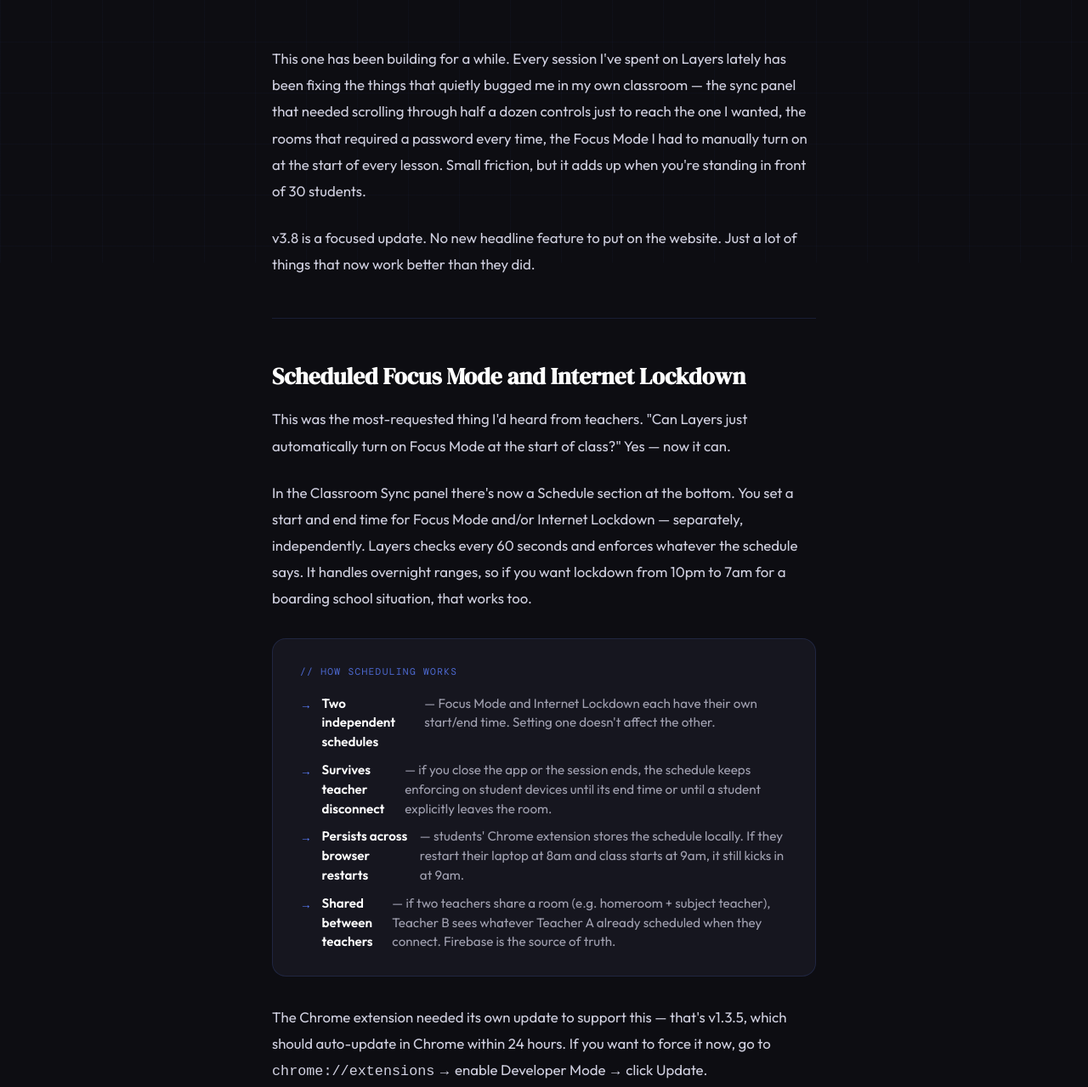
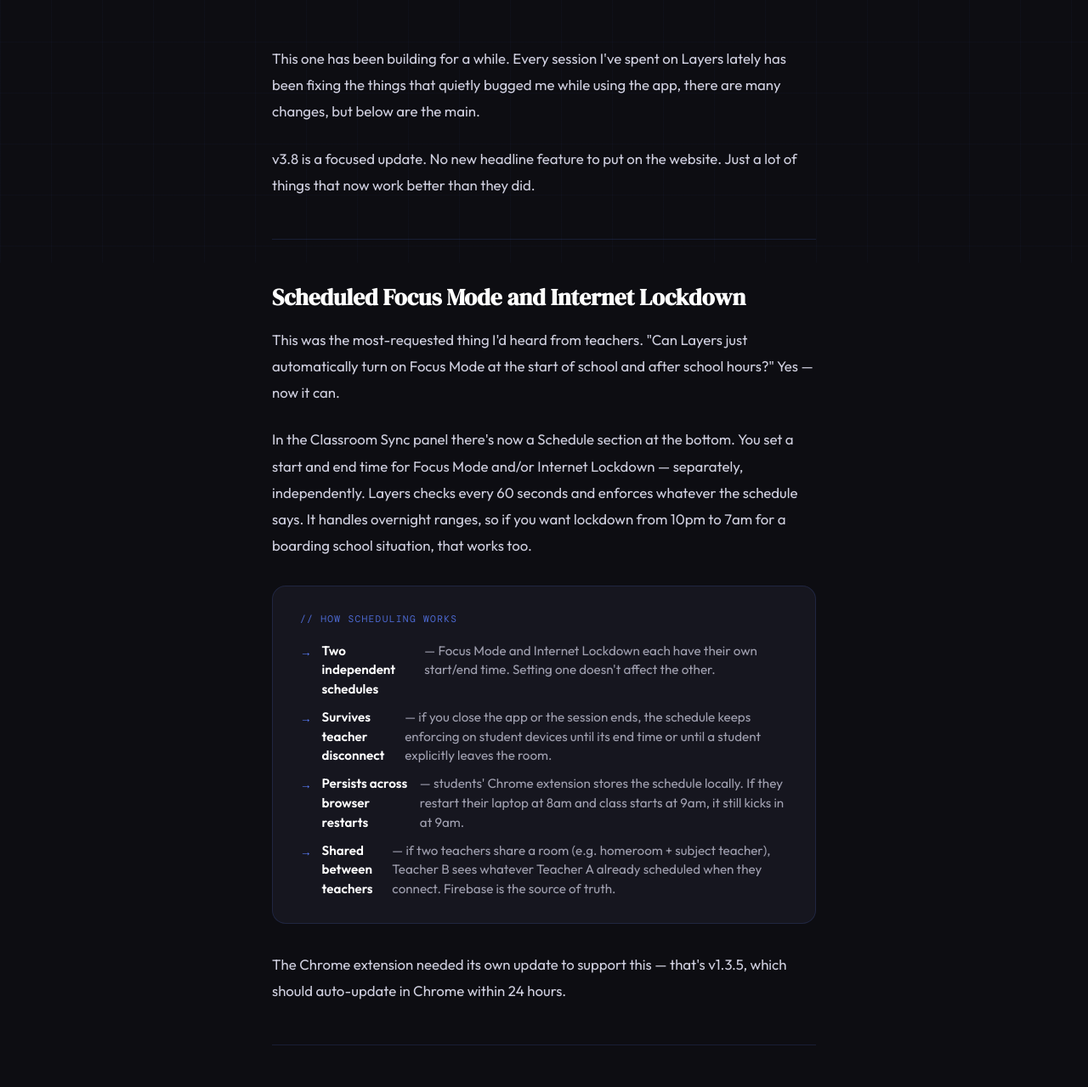
Before and after one commit to susume/thelayersapp, a plain HTML site: page blog/whats-new-v38-mac.html in a window 1280 px wide. Shown: the part 491-1770 px from the top of the page at 85% size. Drawn offline with nearby package versions, Linux system fonts and the light colour scheme.

Commit message:
Update whats-new-v38-mac.html

```diff
--- a/blog/whats-new-v38-mac.html
+++ b/blog/whats-new-v38-mac.html
@@ -261,7 +261,7 @@
   <article class="article-body">
 
     <p>
-      This one has been building for a while. Every session I've spent on Layers lately has been fixing the things that quietly bugged me in my own classroom — the sync panel that needed scrolling through half a dozen controls just to reach the one I wanted, the rooms that required a password every time, the Focus Mode I had to manually turn on at the start of every lesson. Small friction, but it adds up when you're standing in front of 30 students.
+      This one has been building for a while. Every session I've spent on Layers lately has been fixing the things that quietly bugged me while using the app, there are many changes, but below are the main.
     </p>
 
     <p>
@@ -273,7 +273,7 @@
     <h2>Scheduled Focus Mode and Internet Lockdown</h2>
 
     <p>
-      This was the most-requested thing I'd heard from teachers. "Can Layers just automatically turn on Focus Mode at the start of class?" Yes — now it can.
+      This was the most-requested thing I'd heard from teachers. "Can Layers just automatically turn on Focus Mode at the start of school and after school hours?" Yes — now it can.
     </p>
 
     <p>
@@ -291,7 +291,7 @@
     </div>
 
     <p>
-      The Chrome extension needed its own update to support this — that's v1.3.5, which should auto-update in Chrome within 24 hours. If you want to force it now, go to <code>chrome://extensions</code> → enable Developer Mode → click Update.
+      The Chrome extension needed its own update to support this — that's v1.3.5, which should auto-update in Chrome within 24 hours.
     </p>
 
     <hr class="article-divider">
```
